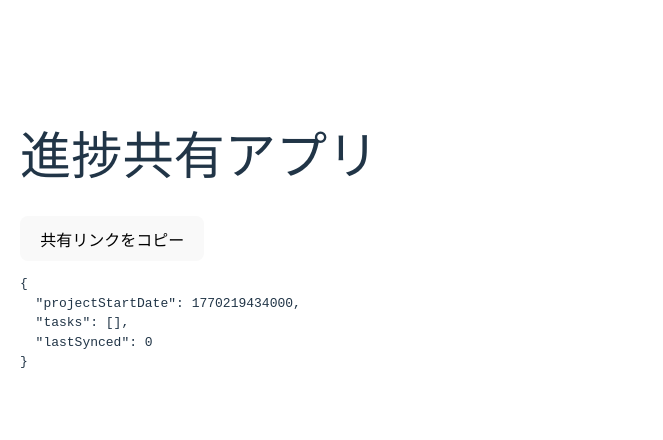
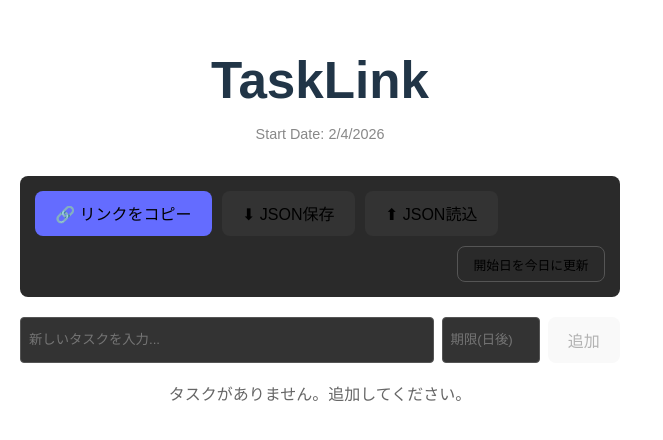
Before and after one commit to shingo29831/task-link-app, a React (Vite) app: page / in a window 1280 px wide. Shown: the part 162-602 px from the top of the page, without its empty margins (0-663 px from the left). Built offline with nearby package versions, Linux system fonts and the light colour scheme.

Commit message:
最低限のUI

```diff
--- a/src/App.tsx
+++ b/src/App.tsx
@@ -1,24 +1,129 @@
 import React from 'react';
 import { useAppData } from './hooks/useAppData';
+import { TaskInput } from './components/TaskInput';
+import { TaskItem } from './components/TaskItem';
+import { ProjectControls } from './components/ProjectControls';
+import type { AppData, Task } from './types';
+import { mergeAppData } from './utils/merge';
 
 function App() {
   const { data, setData, getShareUrl } = useAppData();
 
-  if (!data) return <div>Loading...</div>;
+  if (!data) return <div style={{ padding: '20px' }}>Loading...</div>;
+
+  // --- Actions ---
+
+  const addTask = (name: string, deadlineOffset?: number) => {
+    const newTask: Task = {
+      name,
+      status: 0,
+      deadlineOffset,
+      lastUpdated: Date.now(),
+    };
+    setData({
+      ...data,
+      tasks: [...data.tasks, newTask],
+      lastSynced: Date.now()
+    });
+  };
+
+  const updateTaskStatus = (taskName: string, status: 0 | 1 | 2) => {
+    const newTasks = data.tasks.map(t =>
+      t.name === taskName
+        ? { ...t, status, lastUpdated: Date.now() }
+        : t
+    );
+    setData({ ...data, tasks: newTasks, lastSynced: Date.now() });
+  };
+
+  const deleteTask = (taskName: string) => {
+    if (!confirm('このタスクを削除しますか？')) return;
+    const newTasks = data.tasks.filter(t => t.name !== taskName);
+    setData({ ...data, tasks: newTasks, lastSynced: Date.now() });
+  };
+
+  const resetProjectDate = () => {
+    if (!confirm('プロジェクト開始日を「今日」に変更しますか？\n期限の設定日数がずれる可能性があります。')) return;
+    setData({ ...data, projectStartDate: Date.now(), lastSynced: Date.now() });
+  };
+
+  // --- IO Handlers ---
 
   const handleCopyLink = () => {
     const url = getShareUrl();
-    navigator.clipboard.writeText(url);
-    alert('リンクをコピーしました！');
+    navigator.clipboard.writeText(url).then(() => {
+      alert('共有用URLをクリップボードにコピーしました！');
+    });
   };
 
+  const handleExport = () => {
+    const jsonString = JSON.stringify(data, null, 2);
+    const blob = new Blob([jsonString], { type: 'application/json' });
+    const url = URL.createObjectURL(blob);
+    const link = document.createElement('a');
+    link.href = url;
+    link.download = `task-link_${new Date().toISOString().slice(0, 10)}.json`;
+    link.click();
+    URL.revokeObjectURL(url);
+  };
+
+  const handleImport = (file: File) => {
+    const reader = new FileReader();
+    reader.onload = (e) => {
+      try {
+        const json = e.target?.result as string;
+        const importedData = JSON.parse(json) as AppData;
+
+        // マージロジックを使用して統合
+        const merged = mergeAppData(data, importedData);
+        setData(merged);
+        alert('データを読み込み、マージしました。');
+      } catch (err) {
+        console.error(err);
+        alert('ファイルの読み込みに失敗しました。形式を確認してください。');
+      }
+    };
+    reader.readAsText(file);
+  };
+
+  // --- Render ---
+
+  // 開始日の表示用フォーマット
+  const startDateStr = new Date(data.projectStartDate).toLocaleDateString();
+
   return (
-    <div style={{ padding: '20px' }}>
-      <h1>進捗共有アプリ</h1>
-      <button onClick={handleCopyLink}>共有リンクをコピー</button>
+    <div style={{ maxWidth: '600px', margin: '0 auto', padding: '20px', fontFamily: 'sans-serif' }}>
+      <header style={{ marginBottom: '30px', textAlign: 'center' }}>
+        <h1 style={{ margin: '0 0 10px 0' }}>TaskLink</h1>
+        <p style={{ color: '#888', fontSize: '0.9em' }}>
+          Start Date: {startDateStr}
+        </p>
+      </header>
 
-      {/* ここに Controls や TaskList コンポーネントを配置 */}
-      <pre>{JSON.stringify(data, null, 2)}</pre>
+      <ProjectControls
+        onCopyLink={handleCopyLink}
+        onExport={handleExport}
+        onImport={handleImport}
+        onResetDate={resetProjectDate}
+      />
+
+      <TaskInput onAdd={addTask} />
+
+      <div style={{ marginTop: '20px' }}>
+        {data.tasks.length === 0 ? (
+          <p style={{ textAlign: 'center', color: '#666' }}>タスクがありません。追加してください。</p>
+        ) : (
+          data.tasks.map(task => (
+            <TaskItem
+              key={task.name}
+              task={task}
+              projectStartDate={data.projectStartDate}
+              onStatusChange={(status) => updateTaskStatus(task.name, status)}
+              onDelete={() => deleteTask(task.name)}
+            />
+          ))
+        )}
+      </div>
     </div>
   );
 }
--- /dev/null
+++ b/src/components/ProjectControls.tsx
@@ -0,0 +1,54 @@
+import React, { useRef } from 'react';
+
+interface Props {
+  onCopyLink: () => void;
+  onExport: () => void;
+  onImport: (file: File) => void;
+  onResetDate: () => void;
+}
+
+export const ProjectControls: React.FC<Props> = ({ onCopyLink, onExport, onImport, onResetDate }) => {
+  const fileInputRef = useRef<HTMLInputElement>(null);
+
+  const handleFileChange = (e: React.ChangeEvent<HTMLInputElement>) => {
+    if (e.target.files && e.target.files[0]) {
+      onImport(e.target.files[0]);
+      e.target.value = ''; // Reset input
+    }
+  };
+
+  return (
+    <div style={{
+      display: 'flex',
+      flexWrap: 'wrap',
+      gap: '10px',
+      padding: '15px',
+      backgroundColor: '#2a2a2a',
+      borderRadius: '8px',
+      marginBottom: '20px'
+    }}>
+      <button onClick={onCopyLink} style={{ backgroundColor: '#646cff' }}>
+        🔗 リンクをコピー
+      </button>
+
+      <button onClick={onExport} style={{ backgroundColor: '#333' }}>
+        ⬇ JSON保存
+      </button>
+
+      <button onClick={() => fileInputRef.current?.click()} style={{ backgroundColor: '#333' }}>
+        ⬆ JSON読込
+      </button>
+      <input
+        type="file"
+        accept=".json"
+        ref={fileInputRef}
+        style={{ display: 'none' }}
+        onChange={handleFileChange}
+      />
+
+      <button onClick={onResetDate} style={{ marginLeft: 'auto', fontSize: '0.8em', backgroundColor: 'transparent', border: '1px solid #555' }}>
+        開始日を今日に更新
+      </button>
+    </div>
+  );
+};
--- /dev/null
+++ b/src/components/TaskInput.tsx
@@ -0,0 +1,41 @@
+import React, { useState } from 'react';
+
+interface Props {
+  onAdd: (name: string, deadlineOffset?: number) => void;
+}
+
+export const TaskInput: React.FC<Props> = ({ onAdd }) => {
+  const [text, setText] = useState('');
+  const [days, setDays] = useState('');
+
+  const handleSubmit = (e: React.FormEvent) => {
+    e.preventDefault();
+    if (!text.trim()) return;
+
+    const offset = days ? parseInt(days, 10) : undefined;
+    onAdd(text, offset);
+
+    setText('');
+    setDays('');
+  };
+
+  return (
+    <form onSubmit={handleSubmit} style={{ display: 'flex', gap: '8px', marginBottom: '20px' }}>
+      <input
+        type="text"
+        placeholder="新しいタスクを入力..."
+        value={text}
+        onChange={(e) => setText(e.target.value)}
+        style={{ flex: 1, padding: '8px', borderRadius: '4px', border: '1px solid #555', background: '#333', color: '#fff' }}
+      />
+      <input
+        type="number"
+        placeholder="期限(日後)"
+        value={days}
+        onChange={(e) => setDays(e.target.value)}
+        style={{ width: '80px', padding: '8px', borderRadius: '4px', border: '1px solid #555', background: '#333', color: '#fff' }}
+      />
+      <button type="submit" disabled={!text.trim()}>追加</button>
+    </form>
+  );
+};
--- /dev/null
+++ b/src/components/TaskItem.tsx
@@ -0,0 +1,104 @@
+import React from 'react';
+import type { Task } from '../types';
+
+interface Props {
+  task: Task;
+  projectStartDate: number;
+  onStatusChange: (status: 0 | 1 | 2) => void;
+  onDelete: () => void;
+}
+
+export const TaskItem: React.FC<Props> = ({ task, projectStartDate, onStatusChange, onDelete }) => {
+  // ステータスのラベルと色定義
+  const statusConfig = {
+    0: { label: '未着手', color: '#888' },
+    1: { label: '進行中', color: '#007bff' }, // 青
+    2: { label: '完了', color: '#28a745' },   // 緑
+  };
+
+  const currentConfig = statusConfig[task.status];
+
+  // 次のステータスへ進める (0 -> 1 -> 2 -> 0)
+  const toggleStatus = () => {
+    const nextStatus = ((task.status + 1) % 3) as 0 | 1 | 2;
+    onStatusChange(nextStatus);
+  };
+
+  // 期限表示の計算
+  const getDeadlineDisplay = () => {
+    if (task.deadlineOffset === undefined) return null;
+
+    const startDate = new Date(projectStartDate);
+    const deadlineDate = new Date(startDate.getTime() + task.deadlineOffset * 86400000); // 1日=86400000ms
+    const today = new Date();
+
+    // 時間を無視して日付だけで比較
+    today.setHours(0, 0, 0, 0);
+    deadlineDate.setHours(0, 0, 0, 0);
+
+    const diffTime = deadlineDate.getTime() - today.getTime();
+    const diffDays = Math.ceil(diffTime / (1000 * 60 * 60 * 24));
+
+    let color = '#888';
+    let text = `あと ${diffDays} 日`;
+
+    if (diffDays < 0) {
+      color = '#dc3545'; // 赤 (期限切れ)
+      text = `${Math.abs(diffDays)}日 超過`;
+    } else if (diffDays === 0) {
+      color = '#ffc107'; // 黄 (当日)
+      text = '今日まで';
+    }
+
+    return <span style={{ color, fontSize: '0.85em', marginLeft: '10px' }}>{text}</span>;
+  };
+
+  return (
+    <div style={{
+      display: 'flex',
+      alignItems: 'center',
+      padding: '8px 0',
+      borderBottom: '1px solid #333'
+    }}>
+      {/* ステータスボタン */}
+      <button
+        onClick={toggleStatus}
+        style={{
+          marginRight: '12px',
+          backgroundColor: currentConfig.color,
+          color: '#fff',
+          minWidth: '80px',
+          fontSize: '0.8em',
+          padding: '4px 8px'
+        }}
+      >
+        {currentConfig.label}
+      </button>
+
+      {/* タスク名 */}
+      <div style={{ flex: 1, textAlign: 'left' }}>
+        <span style={{
+          textDecoration: task.status === 2 ? 'line-through' : 'none',
+          opacity: task.status === 2 ? 0.6 : 1
+        }}>
+          {task.name}
+        </span>
+        {getDeadlineDisplay()}
+      </div>
+
+      {/* 削除ボタン */}
+      <button
+        onClick={onDelete}
+        style={{
+          marginLeft: '10px',
+          backgroundColor: 'transparent',
+          border: '1px solid #555',
+          color: '#888',
+          padding: '2px 8px'
+        }}
+      >
+        ✕
+      </button>
+    </div>
+  );
+};
```
